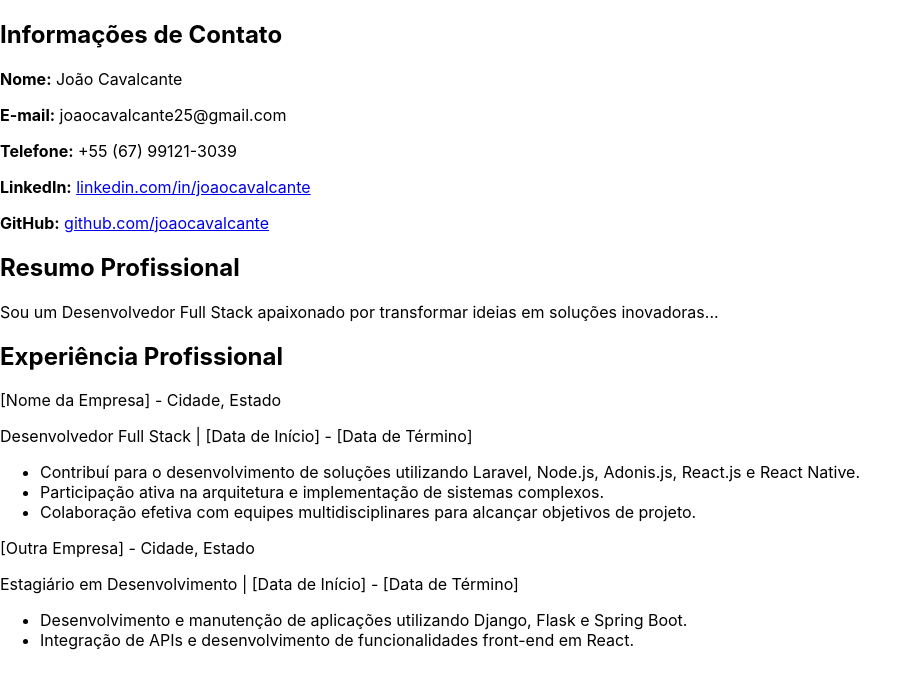
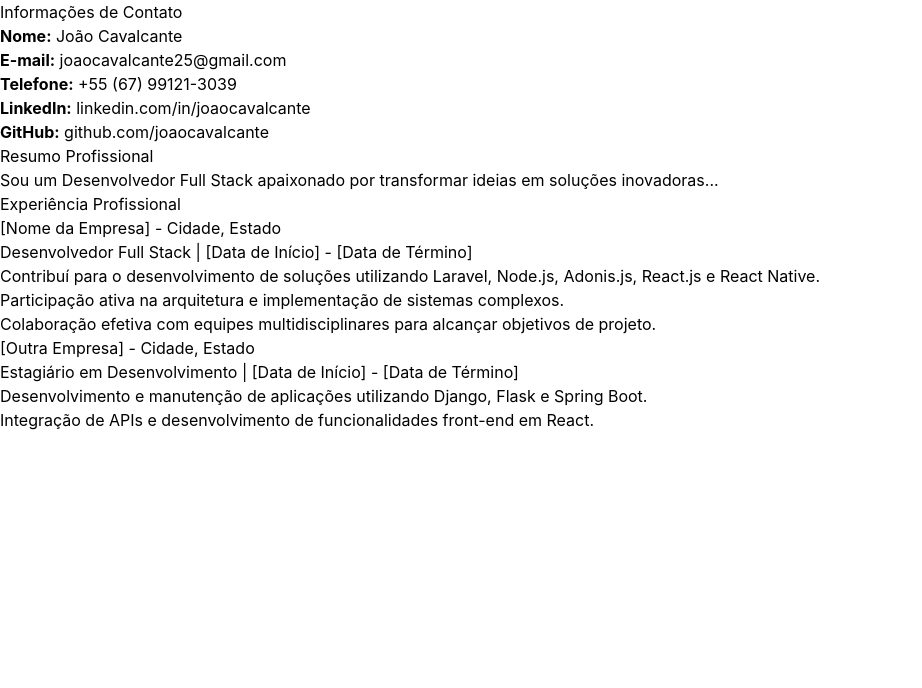
Before and after one commit to joaoneto-git/React, a React (Create React App) app: page / in a window 1280 px wide. Shown: the top 688 px of the page, without its empty margins (0-922 px from the left). Built offline with nearby package versions, Linux system fonts and the light colour scheme.

Commit message:
feat: configurando css

```diff
--- a/package.json
+++ b/package.json
@@ -34,5 +34,8 @@
       "last 1 firefox version",
       "last 1 safari version"
     ]
+  },
+  "devDependencies": {
+    "tailwindcss": "^3.3.6"
   }
 }
--- a/src/App.js
+++ b/src/App.js
@@ -1,4 +1,5 @@
 import './App.css';
+import './input.css';
 import Portfolio from './components/Portifolio';
 
 function App() {
--- /dev/null
+++ b/src/input.css
@@ -0,0 +1,3 @@
+@tailwind base;
+@tailwind components;
+@tailwind utilities;
--- /dev/null
+++ b/tailwind.config.js
@@ -0,0 +1,8 @@
+/** @type {import('tailwindcss').Config} */
+module.exports = {
+  content: [],
+  theme: {
+    extend: {},
+  },
+  plugins: [],
+}
```
Also changed, not shown: 2 other files (tests, documents, lock files or other folders).
